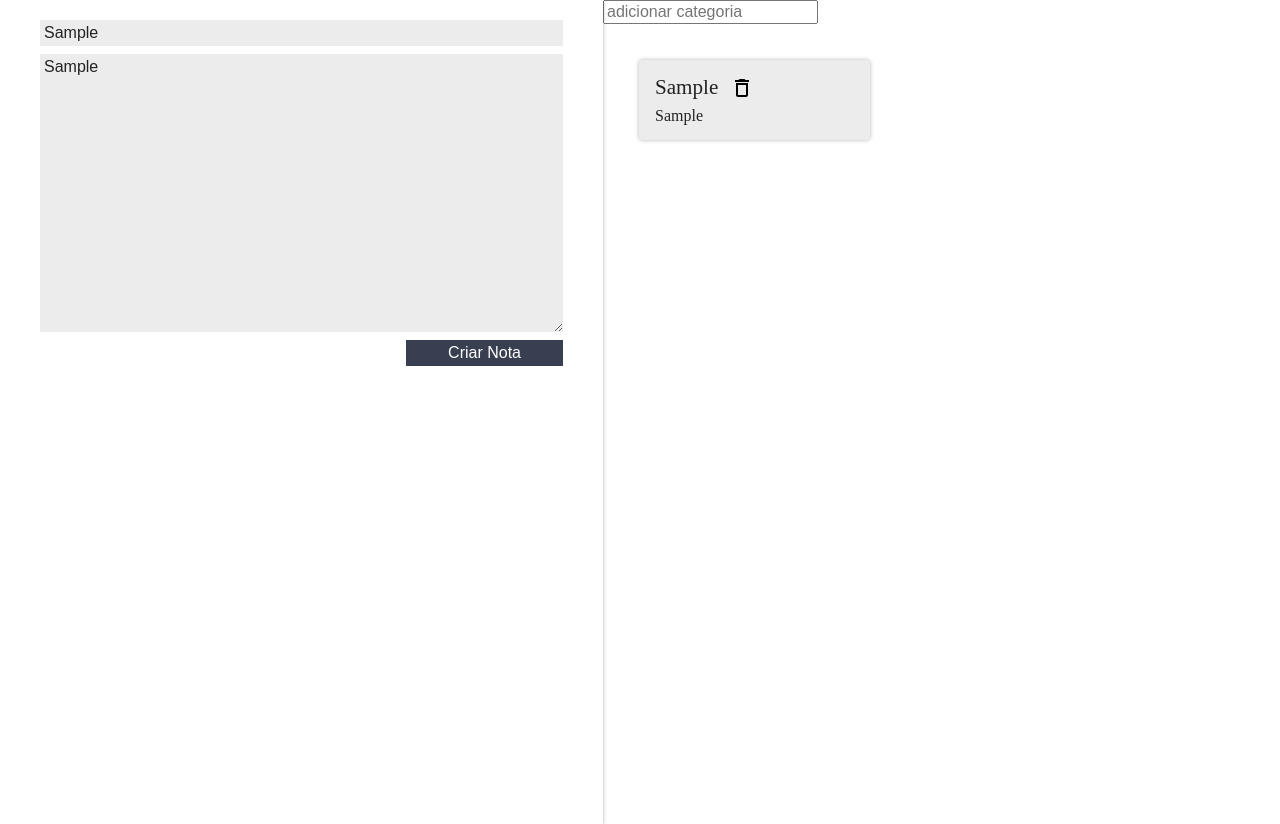
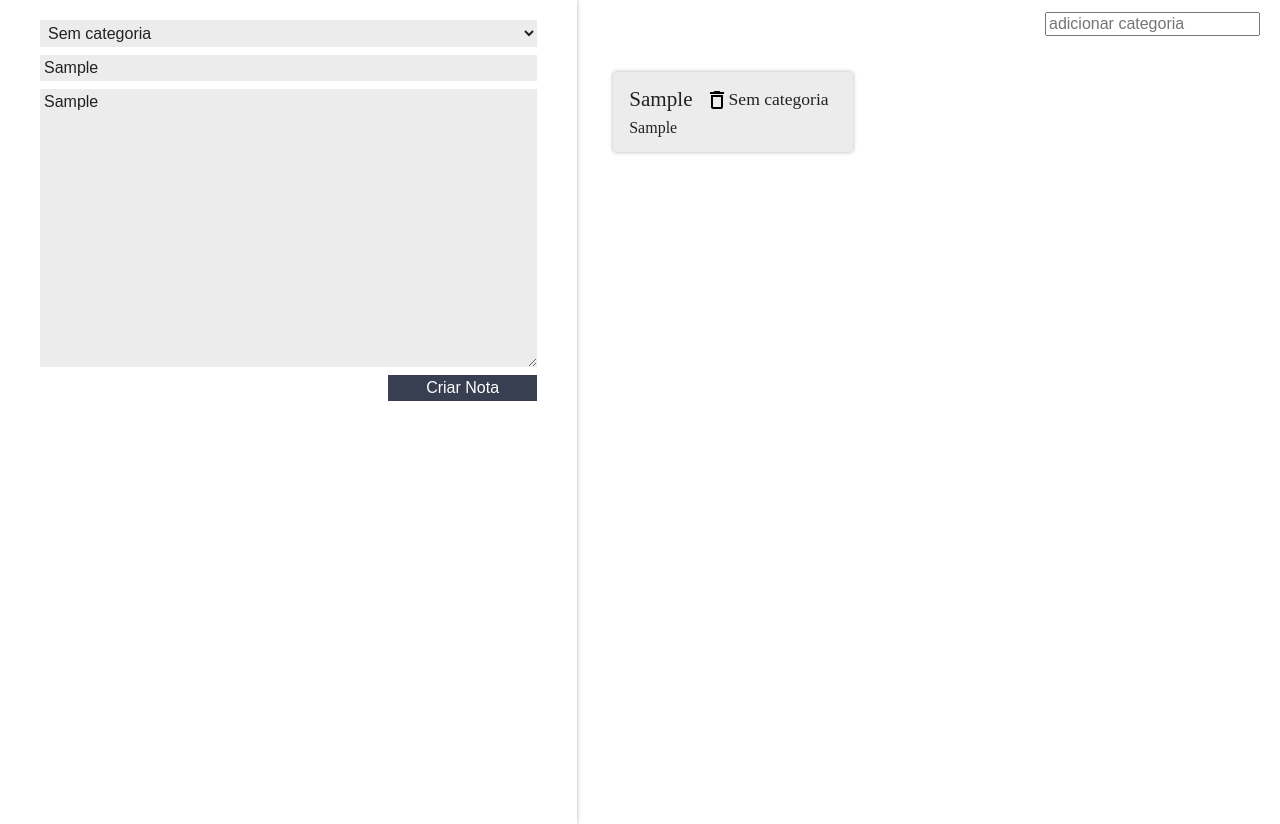
Before and after one commit to s-apps/react-alura, a React (Create React App) app in the folder ceep/: page / in a window 1280 px wide. Both pictures are taken after typing "Sample", "Sample" into the empty fields and a click on the button "Criar Nota". Built offline with nearby package versions, Linux system fonts and the light colour scheme.

Commit message:
feat: categorias

```diff
--- a/ceep/src/App.js
+++ b/ceep/src/App.js
@@ -15,8 +15,8 @@ class App extends Component {
     };
   }
 
-  criarNota(titulo, nota) {
-    const novaNota = { titulo, nota };
+  criarNota(titulo, nota, categoria) {
+    const novaNota = { titulo, nota, categoria };
     const novoArrayNotas = [...this.state.notas, novaNota];
     this.setState({
       notas: novoArrayNotas
@@ -38,7 +38,7 @@ class App extends Component {
   render() {
     return (
       <section className="conteudo">
-        <FormularioCadastro criarNota={this.criarNota.bind(this)} />
+        <FormularioCadastro categorias={this.state.categorias} criarNota={this.criarNota.bind(this)} />
         <main className="conteudo-principal">
           <ListaDeCategorias categorias={this.state.categorias} adicionarCategoria={this.adicionarCategoria.bind(this)} />
           <ListaDeNotas notas={this.state.notas} apagarNota={this.deletarNota.bind(this)} />
--- a/ceep/src/components/CardNota/CardNota.jsx
+++ b/ceep/src/components/CardNota/CardNota.jsx
@@ -15,6 +15,7 @@ class CardNota extends Component {
         <header className="card-nota_cabecalho">
           <h3 className="card-nota_titulo">{ this.props.titulo}</h3>
           <DeleteSVG onClick={this.apagar.bind(this)} />
+          <h4>{ this.props.categoria }</h4>
         </header>
         <p className="card-nota_texto">{ this.props.nota }</p>
       </section>
--- a/ceep/src/components/FormularioCadastro/FormularioCadastro.jsx
+++ b/ceep/src/components/FormularioCadastro/FormularioCadastro.jsx
@@ -7,6 +7,7 @@ class FormularioCadastro extends Component {
     super(props);
     this.titulo = "";
     this.nota = "";
+    this.categoria = "Sem categoria";
   }
 
   _handleMudancaTitulo(evento) {
@@ -22,12 +23,23 @@ class FormularioCadastro extends Component {
   _criarNota(evento) {
     evento.preventDefault();
     evento.stopPropagation();
-    this.props.criarNota(this.titulo, this.nota);
+    this.props.criarNota(this.titulo, this.nota, this.categoria);
+  }
+
+  _handleMudancaCategoria(evento) {
+    evento.stopPropagation();
+    this.categoria = evento.target.value;
   }
 
   render() {
     return (
       <form className="form-cadastro" onSubmit={this._criarNota.bind(this)}>
+        <select onChange={this._handleMudancaCategoria.bind(this)} className="form-cadastro_input">
+          <option>Sem categoria</option>
+          {this.props.categorias.map((categoria, index) => {
+            return <option>{ categoria }</option>
+          })}
+        </select>
         <input
           type="text"
           placeholder="Título"
--- a/ceep/src/components/ListaDeCategorias/ListaDeCategorias.jsx
+++ b/ceep/src/components/ListaDeCategorias/ListaDeCategorias.jsx
@@ -1,4 +1,5 @@
 import React, { Component } from "react";
+import './estilo.css';
 
 class ListaDeCategorias extends Component {
     state = {};
@@ -9,7 +10,6 @@ class ListaDeCategorias extends Component {
             this.props.adicionarCategoria(valorCategoria);
         }
     }
-
 
     render() {
         return (
--- a/ceep/src/components/ListaDeNotas/ListaDeNotas.jsx
+++ b/ceep/src/components/ListaDeNotas/ListaDeNotas.jsx
@@ -10,7 +10,7 @@ class ListaDeNotas extends Component {
         {this.props.notas.map((nota, index) => {
           return (
             <li className="lista-notas_item" key={index}>
-              <CardNota titulo={nota.titulo} nota={nota.nota} indice={index} apagarNota={this.props.apagarNota}/>
+              <CardNota titulo={nota.titulo} nota={nota.nota} categoria={nota.categoria} indice={index} apagarNota={this.props.apagarNota}/>
             </li>
           );
         })}
```
